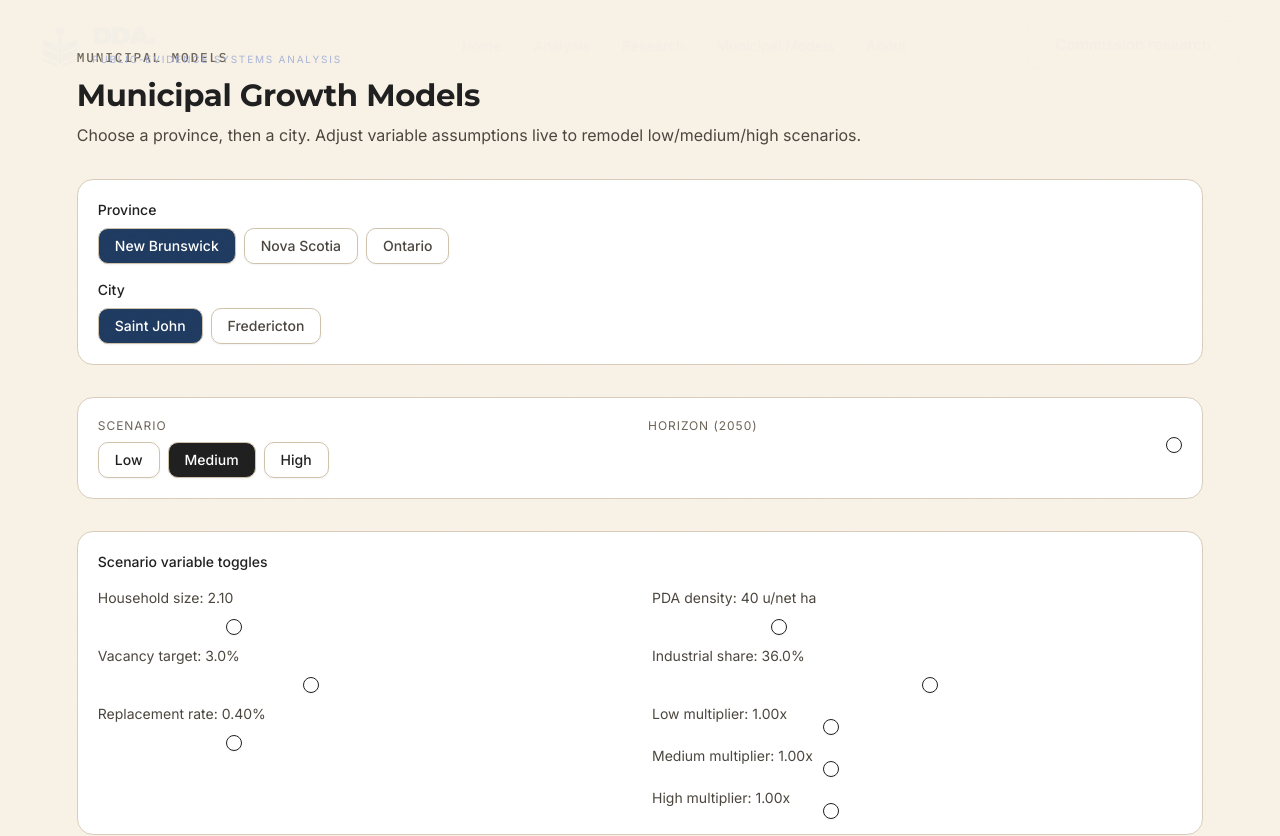
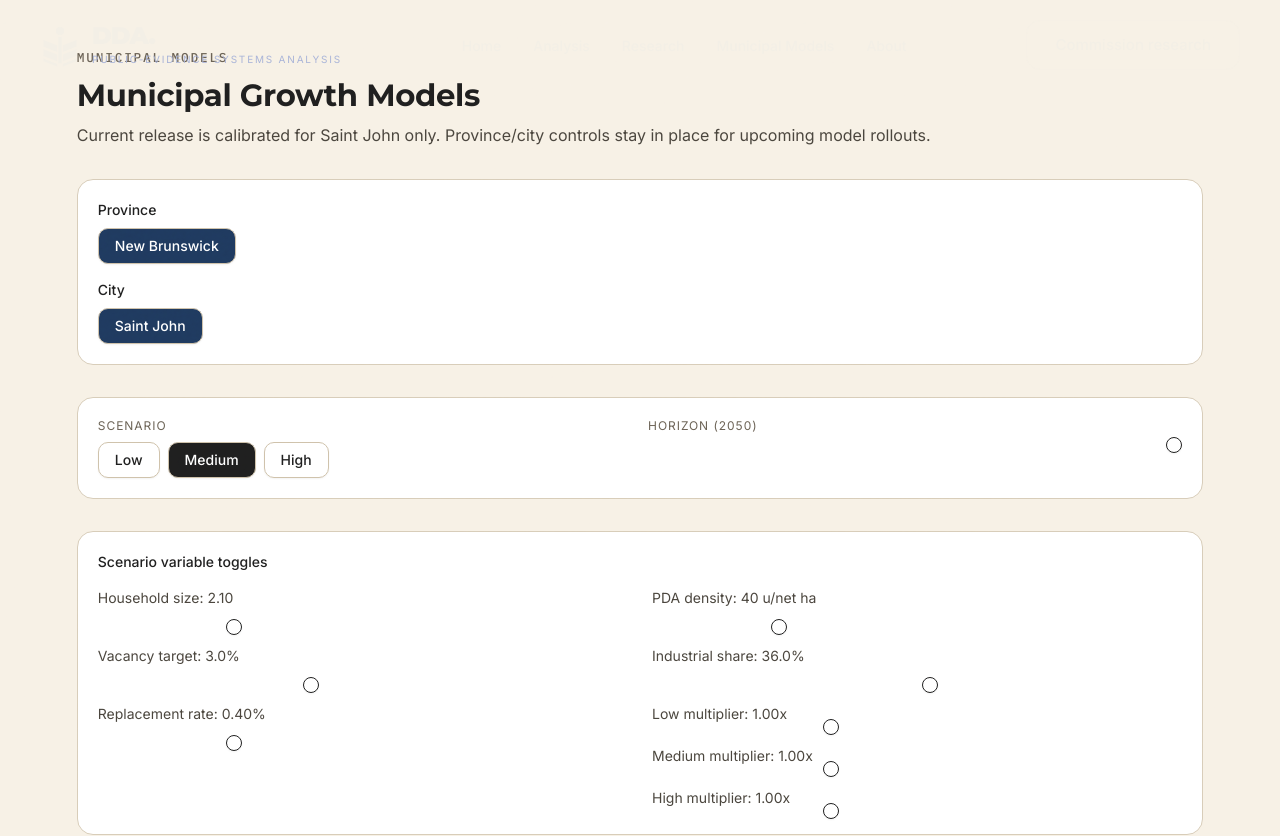
Before and after one commit to davidoyle/DDA, a React (Vite) app: page /tools/municipal-models in a window 1280 px wide. Shown: the top 836 px of the page. Built offline with nearby package versions, Linux system fonts and the light colour scheme.

Commit message:
Scope municipal model data to Saint John only for now

```diff
--- a/src/pages/tools/MunicipalModelsPage.tsx
+++ b/src/pages/tools/MunicipalModelsPage.tsx
@@ -58,36 +58,6 @@ const CITY_MODELS: CityModel[] = [
       low: { pop2041: 142_900, jobs2041: 64_840, base2041: 12_900, label: 'Low', color: '#378ADD' },
       med: { pop2041: 147_800, jobs2041: 77_100, base2041: 14_800, label: 'Medium', color: '#639922' },
       high: { pop2041: 165_400, jobs2041: 96_600, base2041: 16_600, label: 'High', color: '#BA7517' },
-    },
-  },
-  {
-    province: 'New Brunswick',
-    city: 'Fredericton',
-    base: { pop2025: 69_400, hhSize: 2.2, jobs2021: 34_400, econBase2021: 7_300, vacancyTarget: 0.03, replacementRate: 0.004, pdaDensity: 44, indDensity: 18, svcDensity: 84, indShare: 0.29 },
-    scenarios: {
-      low: { pop2041: 77_000, jobs2041: 40_900, base2041: 8_500, label: 'Low', color: '#378ADD' },
-      med: { pop2041: 82_200, jobs2041: 45_800, base2041: 9_400, label: 'Medium', color: '#639922' },
-      high: { pop2041: 90_600, jobs2041: 52_600, base2041: 10_700, label: 'High', color: '#BA7517' },
-    },
-  },
-  {
-    province: 'Nova Scotia',
-    city: 'Halifax',
-    base: { pop2025: 506_000, hhSize: 2.2, jobs2021: 267_900, econBase2021: 48_600, vacancyTarget: 0.028, replacementRate: 0.004, pdaDensity: 52, indDensity: 19, svcDensity: 88, indShare: 0.24 },
-    scenarios: {
-      low: { pop2041: 552_000, jobs2041: 296_000, base2041: 53_200, label: 'Low', color: '#378ADD' },
-      med: { pop2041: 585_000, jobs2041: 324_000, base2041: 58_800, label: 'Medium', color: '#639922' },
-      high: { pop2041: 622_000, jobs2041: 354_000, base2041: 64_500, label: 'High', color: '#BA7517' },
-    },
-  },
-  {
-    province: 'Ontario',
-    city: 'London',
-    base: { pop2025: 582_000, hhSize: 2.3, jobs2021: 275_000, econBase2021: 57_400, vacancyTarget: 0.03, replacementRate: 0.004, pdaDensity: 50, indDensity: 17, svcDensity: 86, indShare: 0.31 },
-    scenarios: {
-      low: { pop2041: 635_000, jobs2041: 309_000, base2041: 63_000, label: 'Low', color: '#378ADD' },
-      med: { pop2041: 672_000, jobs2041: 342_000, base2041: 69_500, label: 'Medium', color: '#639922' },
-      high: { pop2041: 718_000, jobs2041: 382_000, base2041: 76_300, label: 'High', color: '#BA7517' },
     },
   },
 ];
@@ -208,7 +178,7 @@ export default function MunicipalModelsPage() {
         <header className="space-y-3">
           <p className="eyebrow">Municipal models</p>
           <h1 className="headline-md text-[#1f1f1f]">Municipal Growth Models</h1>
-          <p className="max-w-4xl text-[#4a453d]">Choose a province, then a city. Adjust variable assumptions live to remodel low/medium/high scenarios.</p>
+          <p className="max-w-4xl text-[#4a453d]">Current release is calibrated for Saint John only. Province/city controls stay in place for upcoming model rollouts.</p>
         </header>
 
         <section className="space-y-4 rounded-xl border border-[#d8cdb9] bg-white p-5">
```
